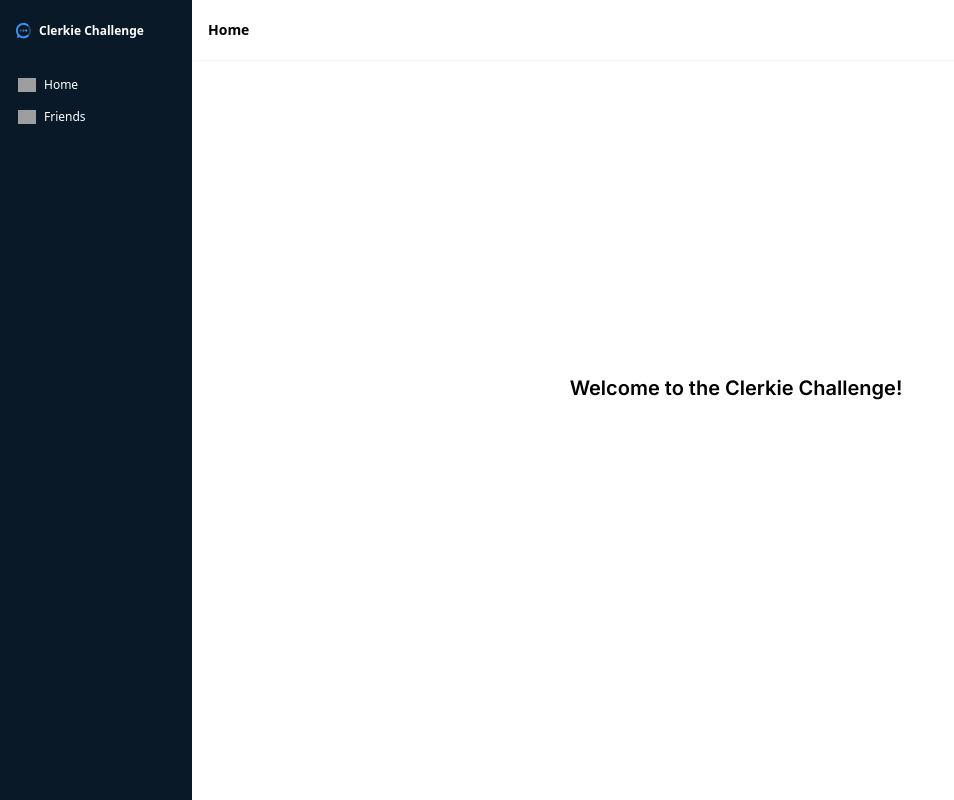
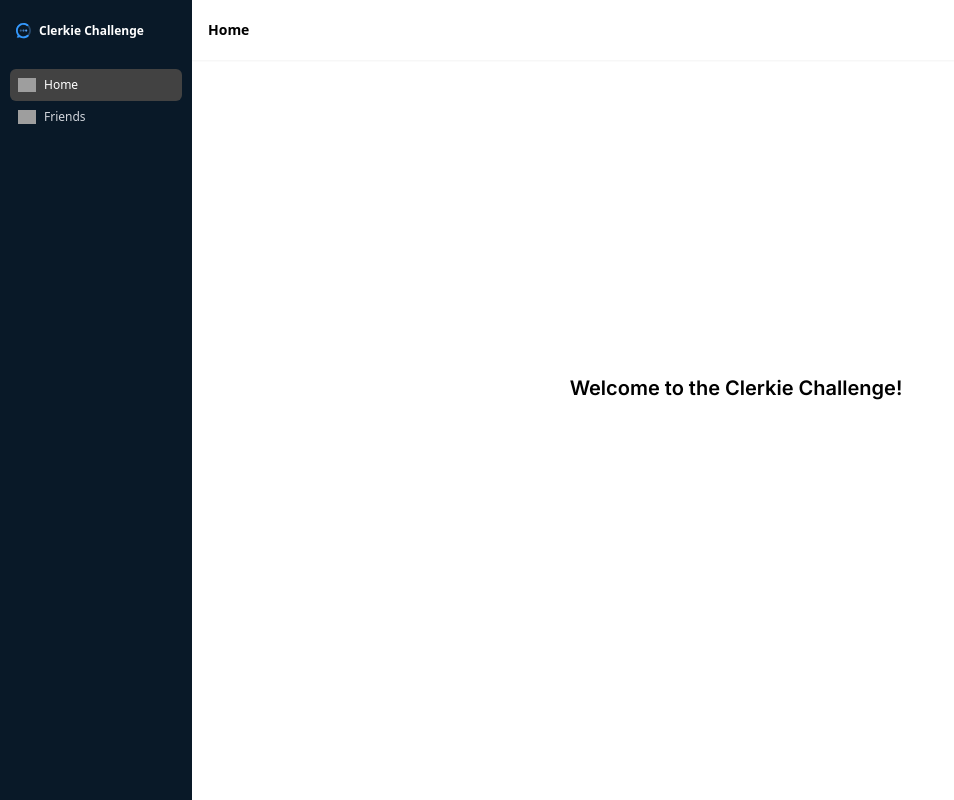
Before and after one commit to nabonitasen/nextjs, a Next.js app: page / in a window 1280 px wide. Shown: the whole page, without its empty margins (0-954 px from the left). Built offline with nearby package versions, Linux system fonts and the light colour scheme; grey boxes are pictures that could not be loaded.

Commit message:
another try

```diff
--- a/app/ui/dashboard/nav-links.tsx
+++ b/app/ui/dashboard/nav-links.tsx
@@ -1,3 +1,6 @@
+'use client';
+
+import { useEffect, useState } from 'react';
 import Link from 'next/link';
 import Image from 'next/image';
 
@@ -7,18 +10,36 @@ const links = [
 ];
 
 export default function NavLinks() {
+  const [currentPath, setCurrentPath] = useState('');
+
+  useEffect(() => {
+    // Set the current path based on the window's location
+    if (typeof window !== 'undefined') {
+      setCurrentPath(window.location.pathname);
+    }
+  }, []);
+
   return (
     <div className="flex flex-col">
-      {links.map((link) => (
-        <Link key={link.name} href={link.href}>
-          <div
-            className="flex h-[32px] items-center justify-start gap-2 rounded-md p-2 text-xs font-medium transition-colors w-full hover:bg-[#222222]"
-          >
-            <Image src={link.icon} alt={`${link.name} icon`} width={18} height={18} />
-            <span>{link.name}</span>
-          </div>
-        </Link>
-      ))}
+      {links.map((link) => {
+        const isActive = currentPath === link.href;
+        let className = 'flex h-[32px] items-center justify-start gap-2 rounded-md p-2 text-xs font-medium transition-colors w-full';
+
+        if (isActive) {
+          className += ' bg-[#424242] text-white';
+        } else {
+          className += ' text-gray-300 hover:bg-[#2C3E50] hover:text-white';
+        }
+
+        return (
+          <Link key={link.name} href={link.href} legacyBehavior>
+            <a className={className}>
+              <Image src={link.icon} alt={`${link.name} icon`} width={18} height={18} />
+              <span>{link.name}</span>
+            </a>
+          </Link>
+        );
+      })}
     </div>
   );
 }
```
